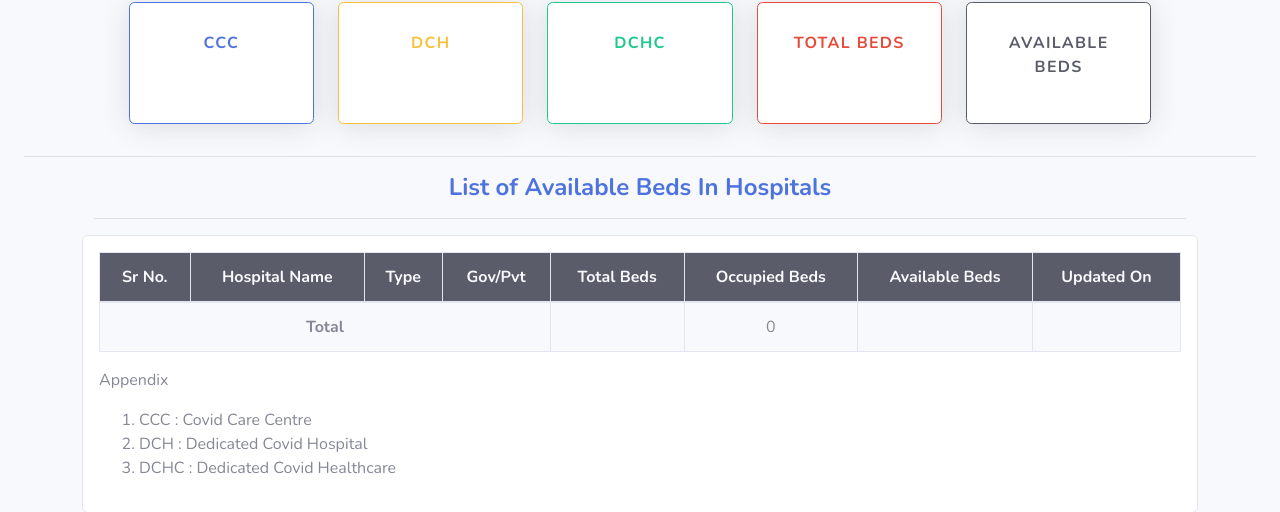
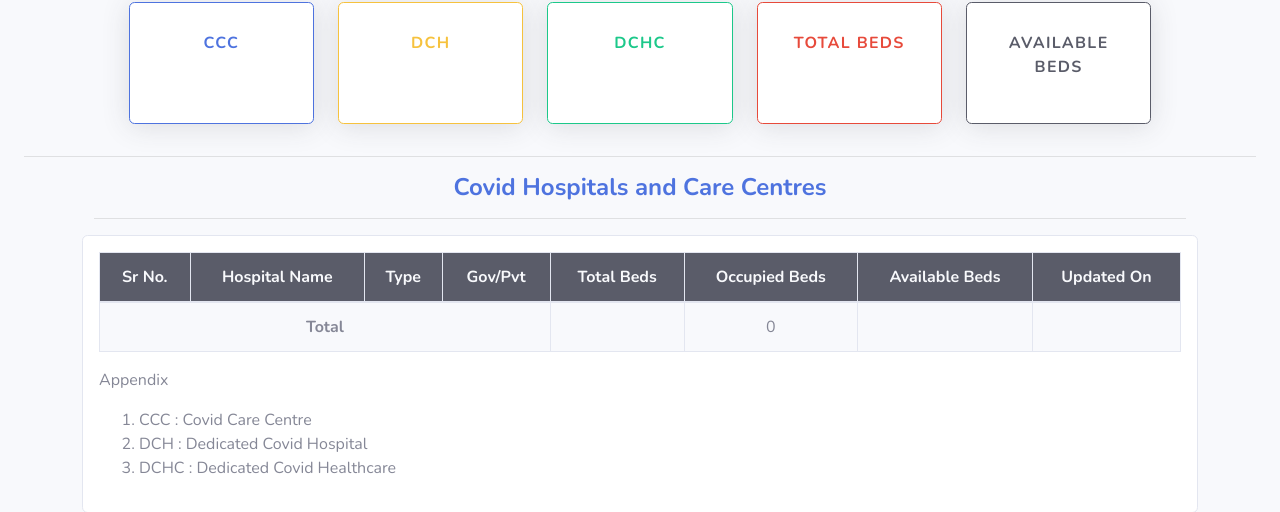
Before and after one commit to sachink23/c19-dashboard, a PHP site: page /views/homepage.php in a window 1280 px wide. Shown: the part 517-1029 px from the top of the page. Run offline with PHP 8.4, Linux system fonts and the light colour scheme; the template is opened without the code that fills it, so the values that code supplies are empty; some libraries are stand-ins or nearby versions.

Commit message:
Typo fixed

```diff
--- a/views/homepage.php
+++ b/views/homepage.php
@@ -204,7 +204,7 @@
 
                     <div class="row my-2">
                         <div class="col-12">
-                            <h2 class="h4 text-primary" style="font-weight: 650">List of Available Beds In Hospitals</h2><hr />
+                            <h2 class="h4 text-primary" style="font-weight: 650">Covid Hospitals and Care Centres</h2><hr />
                         </div>
                         <div class="col-12 p-3 card table-responsive">
                             <table class="table table-bordered text-center bg-light">
```
